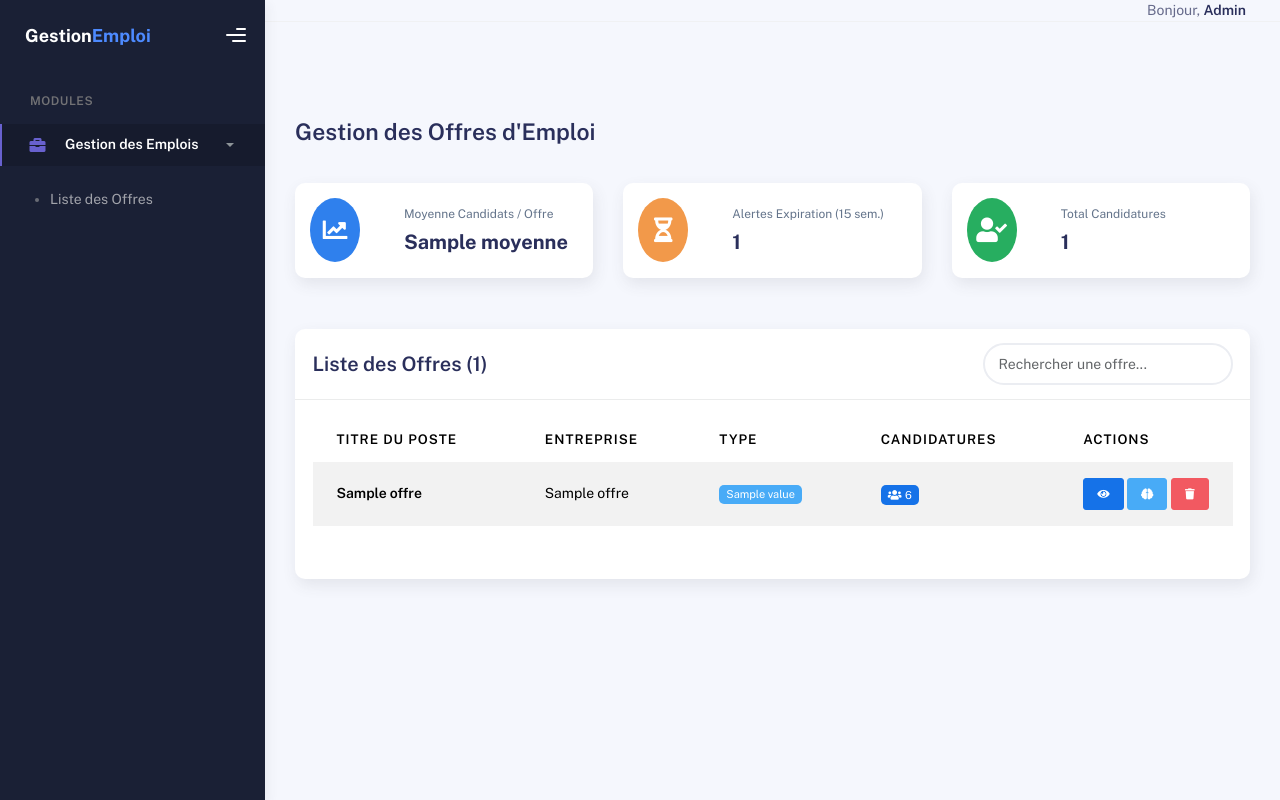
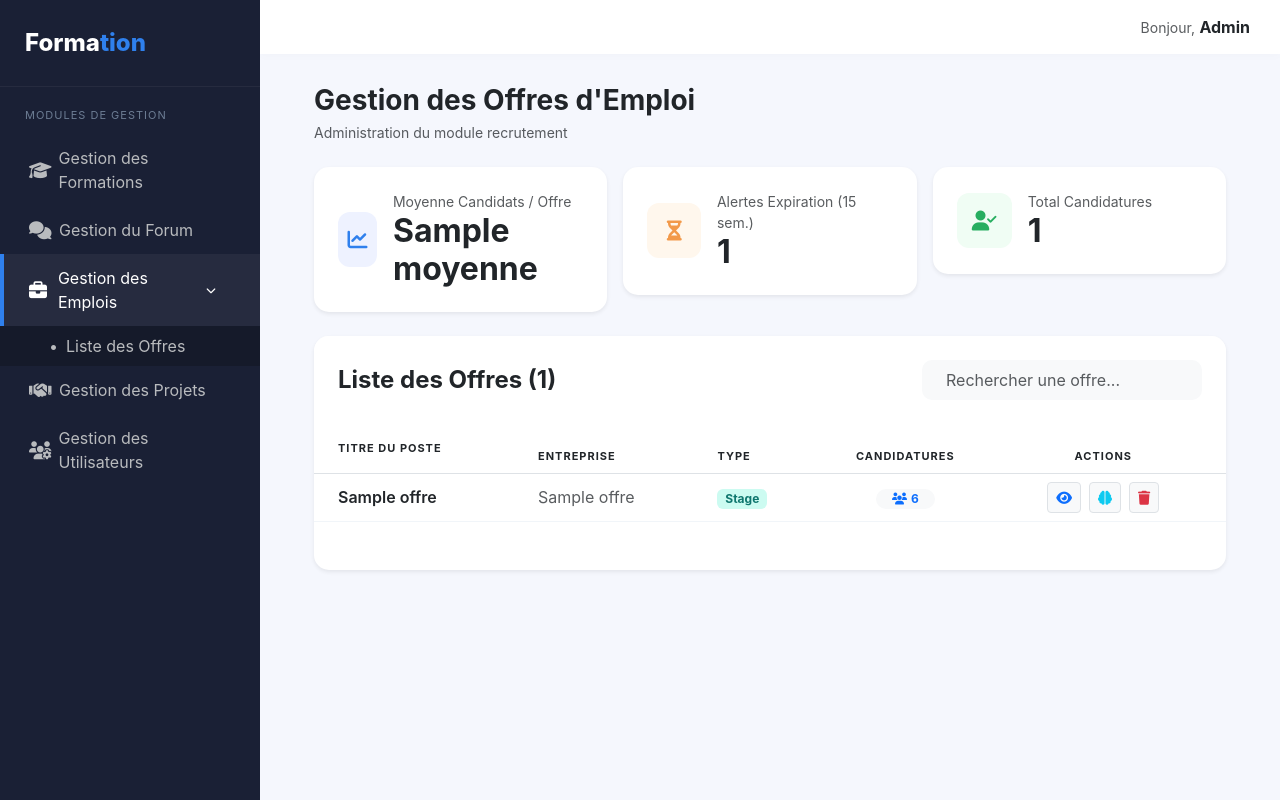
Before and after one commit to nour-elmi/Esprit-PIDEV-WEB-3A31-2026-Intellink, a Symfony app: template templates/emploi/back/offresBack.html.twig in a window 1280 px wide. Run offline with Twig, Linux system fonts and the light colour scheme; the template is opened without the code that fills it: most values are stand-ins (such as "Sample title", 1, 10 or a date in 2020); some libraries are stand-ins or nearby versions.

Commit message:
template back et deuxieme metier

```diff
--- a/templates/emploi/back/offresBack.html.twig
+++ b/templates/emploi/back/offresBack.html.twig
@@ -1,27 +1,58 @@
-{% extends 'emploi/back/back_emploi.html.twig' %}
+{% extends 'emploi/back_emploi.html.twig' %}
 
-{% block title %}Gestion des Offres{% endblock %}
+{% block title %}Gestion des Offres — Intellink{% endblock %}
 
 {% block body %}
-<div class="page-header">
-    <h3 class="fw-bold mb-3">Gestion des Offres d'Emploi</h3>
+<div class="container-fluid px-4">
+    <div class="page-header mb-4">
+        <h3 class="fw-bold mb-1">Gestion des Offres d'Emploi</h3>
+        <p class="text-muted small">Administration du module recrutement</p>
     </div>
 
     {# Section Statistiques #}
-<div class="row mb-4">
+    <div class="row mb-4 g-3">
         <div class="col-sm-6 col-md-4">
-        <div class="card card-stats card-round">
-            <div class="card-body">
-                <div class="row align-items-center">
-                    <div class="col-icon">
-                        <div class="icon-big text-center icon-primary bubble-shadow-small" style="background: #2F80ED; color: white; border-radius: 50%; width: 50px; height: 50px; line-height: 50px;">
-                            <i class="fas fa-chart-line"></i>
+            <div class="card border-0 shadow-sm" style="border-radius: 15px;">
+                <div class="card-body p-4">
+                    <div class="d-flex align-items-center">
+                        <div class="icon-box text-center" style="background: #eef2ff; color: #2F80ED; border-radius: 12px; width: 55px; height: 55px; display: flex; align-items: center; justify-content: center;">
+                            <i class="fas fa-chart-line fa-lg"></i>
+                        </div>
+                        <div class="ms-3">
+                            <p class="text-muted mb-0 small">Moyenne Candidats / Offre</p>
+                            <h2 class="mb-0 fw-bold">{{ stats.moyenne }}</h2>
                         </div>
                     </div>
-                    <div class="col col-stats ms-3">
-                        <div class="numbers">
-                            <p class="card-category" style="color: #64748b; font-size: 12px; margin-bottom: 0;">Moyenne Candidats / Offre</p>
-                            <h4 class="card-title" style="font-weight: 700; font-size: 20px;">{{ stats.moyenne }}</h4>
+                </div>
+            </div>
+        </div>
+
+        <div class="col-sm-6 col-md-4">
+            <div class="card border-0 shadow-sm" style="border-radius: 15px;">
+                <div class="card-body p-4">
+                    <div class="d-flex align-items-center">
+                        <div class="icon-box text-center" style="background: #fff7ed; color: #F2994A; border-radius: 12px; width: 55px; height: 55px; display: flex; align-items: center; justify-content: center;">
+                            <i class="fas fa-hourglass-half fa-lg"></i>
+                        </div>
+                        <div class="ms-3">
+                            <p class="text-muted mb-0 small">Alertes Expiration (15 sem.)</p>
+                            <h2 class="mb-0 fw-bold">{{ stats.countAlert }}</h2>
+                        </div>
+                    </div>
+                </div>
+            </div>
+        </div>
+
+        <div class="col-sm-6 col-md-4">
+            <div class="card border-0 shadow-sm" style="border-radius: 15px;">
+                <div class="card-body p-4">
+                    <div class="d-flex align-items-center">
+                        <div class="icon-box text-center" style="background: #f0fdf4; color: #27AE60; border-radius: 12px; width: 55px; height: 55px; display: flex; align-items: center; justify-content: center;">
+                            <i class="fas fa-user-check fa-lg"></i>
+                        </div>
+                        <div class="ms-3">
+                            <p class="text-muted mb-0 small">Total Candidatures</p>
+                            <h2 class="mb-0 fw-bold">{{ stats.totalCandidatures }}</h2>
                         </div>
                     </div>
                 </div>
@@ -29,100 +60,62 @@
         </div>
     </div>
 
-    <div class="col-sm-6 col-md-4">
-        <div class="card card-stats card-round">
-            <div class="card-body">
-                <div class="row align-items-center">
-                    <div class="col-icon">
-                        <div class="icon-big text-center icon-warning bubble-shadow-small" style="background: #F2994A; color: white; border-radius: 50%; width: 50px; height: 50px; line-height: 50px;">
-                            <i class="fas fa-hourglass-half"></i>
-                        </div>
-                    </div>
-                    <div class="col col-stats ms-3">
-                        <div class="numbers">
-                            <p class="card-category" style="color: #64748b; font-size: 12px; margin-bottom: 0;">Alertes Expiration (15 sem.)</p>
-                            <h4 class="card-title" style="font-weight: 700; font-size: 20px;">{{ stats.countAlert }}</h4>
+    {# Tableau des Offres #}
+    <div class="row">
+        <div class="col-md-12">
+            <div class="card border-0 shadow-sm" style="border-radius: 15px; overflow: hidden;">
+                <div class="card-header bg-white border-0 py-4 px-4">
+                    <div class="d-flex align-items-center justify-content-between flex-wrap">
+                        <h4 class="card-title mb-0 fw-bold">Liste des Offres ({{ offre.getTotalItemCount }})</h4>
+                        <div class="search-box">
+                            <input type="text" id="searchInput" placeholder="Rechercher une offre..."
+                                   class="form-control border-0 bg-light px-4" style="border-radius: 10px; width: 280px; height: 40px;">
                         </div>
                     </div>
                 </div>
-            </div>
-        </div>
-    </div>
-
-    <div class="col-sm-6 col-md-4">
-        <div class="card card-stats card-round">
-            <div class="card-body">
-                <div class="row align-items-center">
-                    <div class="col-icon">
-                        <div class="icon-big text-center icon-success bubble-shadow-small" style="background: #27AE60; color: white; border-radius: 50%; width: 50px; height: 50px; line-height: 50px;">
-                            <i class="fas fa-user-check"></i>
-                        </div>
-                    </div>
-                    <div class="col col-stats ms-3">
-                        <div class="numbers">
-                            <p class="card-category" style="color: #64748b; font-size: 12px; margin-bottom: 0;">Total Candidatures</p>
-                            <h4 class="card-title" style="font-weight: 700; font-size: 20px;">{{ stats.totalCandidatures }}</h4>
-                        </div>
-                    </div>
-                </div>
-            </div>
-        </div>
-    </div>
-</div>
-
-<div class="row">
-    <div class="col-md-12">
-        <div class="card">
-            <div class="card-header">
-                <div class="d-flex align-items-center flex-wrap gap-3">
-                    <h4 class="card-title mb-0">Liste des Offres ({{ offre.getTotalItemCount }})</h4>
-
-                    <div class="d-flex align-items-center gap-2 ms-auto">
-                        <input type="text" id="searchInput" placeholder="Rechercher une offre..."
-                               class="form-control" style="border-radius: 25px; width: 250px;">
-                    </div>
-                </div>
-            </div>
-            <div class="card-body">
+                <div class="card-body p-0">
                     <div class="table-responsive">
-                    <table class="table table-striped table-hover">
-                        <thead>
-                            <tr>
-                                <th>Titre du Poste</th>
+                        <table class="table align-middle mb-0">
+                            <thead class="bg-light">
+                                <tr style="text-transform: uppercase; font-size: 11px; letter-spacing: 1px; color: #64748b;">
+                                    <th class="ps-4 py-3">Titre du Poste</th>
                                     <th>Entreprise</th>
                                     <th>Type</th>
-                                <th>Candidatures</th>
-                                <th style="width: 120px;">Actions</th>
+                                    <th class="text-center">Candidatures</th>
+                                    <th class="text-center pe-4">Actions</th>
                                 </tr>
                             </thead>
                             <tbody>
                                 {% for emploi in offre %}
-                            <tr class="offre-row" data-titre="{{ emploi.titre|lower }}">
-                                <td><strong>{{ emploi.titre }}</strong></td>
-                                <td>{{ emploi.nomEntreprise }}</td>
-                                <td><span class="badge badge-info">{{ emploi.typeContrat.value }}</span></td>
+                                <tr class="offre-row" data-titre="{{ emploi.titre|lower }}" style="border-bottom: 1px solid #f1f5f9; transition: 0.3s;">
+                                    <td class="ps-4">
+                                        <span class="fw-semibold text-dark">{{ emploi.titre }}</span>
+                                    </td>
+                                    <td class="text-muted">{{ emploi.nomEntreprise }}</td>
                                     <td>
-                                    <span class="badge badge-primary">
+                                        {% if emploi.typeContrat.value == 'Freelance' %}
+                                            <span class="badge" style="background-color: #e0f2fe; color: #0369a1;">Freelance</span>
+                                        {% elseif emploi.typeContrat.value == 'CDI' %}
+                                            <span class="badge" style="background-color: #e0e7ff; color: #4338ca;">CDI</span>
+                                        {% else %}
+                                            <span class="badge" style="background-color: #ccfbf1; color: #0f766e;">Stage</span>
+                                        {% endif %}
+                                    </td>
+                                    <td class="text-center">
+                                        <span class="badge rounded-pill bg-light text-primary px-3">
                                             <i class="fas fa-users me-1"></i>{{ emploi.listeParticipations|length }}
                                         </span>
                                     </td>
-                                <td>
-                                    <div class="d-flex gap-1">
-                                        <a href="{{ path('showListeBack', {'id': emploi.id}) }}" class="btn btn-primary btn-sm">
+                                    <td class="pe-4 text-center">
+                                        <div class="d-flex gap-2 justify-content-center">
+                                            <a href="{{ path('showListeBack', {'id': emploi.id}) }}" class="btn btn-sm btn-light text-primary border shadow-none">
                                                 <i class="fas fa-eye"></i>
                                             </a>
-
-                                        {# NOUVEAU BOUTON GAP ANALYSIS #}
-                                        <button type="button"
-                                                class="btn btn-info btn-sm gap-analysis-btn"
-                                                data-id="{{ emploi.id }}"
-                                                data-bs-toggle="tooltip"
-                                                data-bs-html="true"
-                                                title="Chargement de l'analyse...">
+                                            <button type="button" class="btn btn-sm btn-light text-info border gap-analysis-btn shadow-none"
+                                                    data-id="{{ emploi.id }}" data-bs-toggle="tooltip" data-bs-html="true" title="Analyse IA">
                                                 <i class="fas fa-brain"></i>
                                             </button>
-
-                                        <a href="#" class="btn btn-danger btn-sm" onclick="return confirm('Supprimer ?')">
+                                            <a href="#" class="btn btn-sm btn-light text-danger border shadow-none" onclick="return confirm('Supprimer définitivement ?')">
                                                 <i class="fa fa-trash"></i>
                                             </a>
                                         </div>
@@ -132,8 +125,9 @@
                             </tbody>
                         </table>
                     </div>
-                <div class="navigation d-flex justify-content-center mt-4">
+                    <div class="navigation d-flex justify-content-center py-4">
                         {{ knp_pagination_render(offre) }}
+                    </div>
                 </div>
             </div>
         </div>
@@ -142,49 +136,47 @@
 {% endblock %}
 
 {% block javascripts %}
+<script src="https://code.jquery.com/jquery-3.6.0.min.js"></script>
 <script>
 $(document).ready(function () {
+    // Tooltips Bootstrap 5
+    var tooltipTriggerList = [].slice.call(document.querySelectorAll('[data-bs-toggle="tooltip"]'))
+    var tooltipList = tooltipTriggerList.map(function (tooltipTriggerEl) {
+        return new bootstrap.Tooltip(tooltipTriggerEl)
+    });
+
+    // Recherche instantanée
     $('#searchInput').on('input', function() {
         var value = $(this).val().toLowerCase();
         $('.offre-row').filter(function() {
             $(this).toggle($(this).data('titre').indexOf(value) > -1)
         });
     });
-});
 
-//analysis gap
-$(document).ready(function () {
-    // Initialisation des tooltips Bootstrap
-    var tooltipTriggerList = [].slice.call(document.querySelectorAll('[data-bs-toggle="tooltip"]'))
-    var tooltipList = tooltipTriggerList.map(function (tooltipTriggerEl) {
-        return new bootstrap.Tooltip(tooltipTriggerEl)
-    });
-
-    // Gestion du survol dynamique
+    // Gap Analysis (IA)
 $('.gap-analysis-btn').on('mouseenter', function () {
     const btn = $(this);
     const id = btn.data('id');
-        const tooltip = bootstrap.Tooltip.getInstance(this);
 
-        // On ne fait l'appel que si on n'a pas déjà chargé l'info
     if (btn.attr('data-loaded') !== 'true') {
+        // Optionnel : Ajouter un spinner pendant le chargement
+        btn.html('<i class="fas fa-spinner fa-spin"></i>');
+
         fetch(`/api/gap-analysis/${id}`)
             .then(res => res.json())
             .then(data => {
+                // On met à jour le contenu
                 btn.attr('data-bs-original-title', data.html);
-                    tooltip.show(); // Forcer la mise à jour de l'affichage
+
+                // On réinitialise le tooltip pour qu'il prenne en compte le nouveau HTML
+                const tooltip = bootstrap.Tooltip.getInstance(btn[0]);
+                tooltip.show();
+
+                btn.html('<i class="fas fa-brain"></i>'); // Remet l'icône cerveau
                 btn.attr('data-loaded', 'true');
             });
     }
 });
-
-    // Ton code de recherche existant
-    $('#searchInput').on('input', function() {
-        var value = $(this).val().toLowerCase();
-        $('.offre-row').filter(function() {
-            $(this).toggle($(this).data('titre').indexOf(value) > -1)
-        });
-    });
 });
 </script>
 {% endblock %}
--- /dev/null
+++ b/templates/emploi/back_emploi.html.twig
@@ -0,0 +1,154 @@
+<!DOCTYPE html>
+<html lang="fr">
+<head>
+    <meta charset="UTF-8">
+    <meta name="viewport" content="width=device-width, initial-scale=1.0">
+    <title>{% block title %}Administration{% endblock %} — Intellink</title>
+
+    <link rel="stylesheet" href="https://cdnjs.cloudflare.com/ajax/libs/font-awesome/6.4.0/css/all.min.css">
+    <link rel="stylesheet" href="https://cdn.jsdelivr.net/npm/bootstrap@5.3.0/dist/css/bootstrap.min.css">
+
+    <style>
+        :root {
+            --sidebar-bg: #1a2035; /* Couleur sombre comme sur la photo */
+            --sidebar-text: #b9bbbe;
+            --active-blue: #2F80ED;
+        }
+
+        body { background-color: #f5f7fd; font-family: 'Inter', sans-serif; overflow-x: hidden; }
+
+        /* Sidebar Style */
+        .sidebar {
+            width: 260px;
+            height: 100vh;
+            position: fixed;
+            background: var(--sidebar-bg);
+            color: white;
+            z-index: 1000;
+            transition: all 0.3s;
+        }
+
+        .sidebar-header {
+            padding: 25px;
+            font-size: 24px;
+            font-weight: 800;
+            color: #fff;
+            border-bottom: 1px solid rgba(255,255,255,0.05);
+        }
+
+        .sidebar-header span { color: var(--active-blue); }
+
+        .nav-category {
+            padding: 20px 25px 10px;
+            font-size: 11px;
+            text-transform: uppercase;
+            letter-spacing: 1px;
+            color: #6d7d94;
+        }
+
+        .nav-link {
+            padding: 12px 25px;
+            color: var(--sidebar-text);
+            display: flex;
+            align-items: center;
+            transition: 0.2s;
+            border-left: 4px solid transparent;
+        }
+
+        .nav-link i { width: 30px; font-size: 18px; }
+        .nav-link:hover, .nav-link.active {
+            color: white;
+            background: rgba(255,255,255,0.05);
+            border-left-color: var(--active-blue);
+        }
+
+        .submenu {
+            background: rgba(0,0,0,0.2);
+            padding-left: 20px;
+            display: none;
+        }
+        .nav-item.open .submenu { display: block; }
+
+        /* Main Content */
+        .main-panel {
+            margin-left: 260px;
+            min-height: 100vh;
+            padding: 30px;
+        }
+
+        /* Top Bar Profile */
+        .top-bar {
+            background: white;
+            padding: 15px 30px;
+            margin: -30px -30px 30px -30px;
+            display: flex;
+            justify-content: flex-end;
+            box-shadow: 0 2px 10px rgba(0,0,0,0.02);
+        }
+    </style>
+</head>
+<body>
+
+<div class="sidebar">
+    <div class="sidebar-header">
+        Forma<span>tion</span>
+    </div>
+
+    <div class="nav-category">Modules de Gestion</div>
+
+    <div class="nav-item">
+        <a href="#" class="nav-link">
+            <i class="fas fa-graduation-cap"></i> Gestion des Formations
+        </a>
+    </div>
+
+    <div class="nav-item">
+        <a href="#" class="nav-link">
+            <i class="fas fa-comments"></i> Gestion du Forum
+        </a>
+    </div>
+
+    <div class="nav-item open">
+        <a href="#menuEmploi" class="nav-link active" data-bs-toggle="collapse">
+            <i class="fas fa-briefcase"></i> Gestion des Emplois <i class="fas fa-chevron-down ms-auto" style="font-size: 10px;"></i>
+        </a>
+        <div class="collapse show" id="menuEmploi">
+            <ul class="nav flex-column submenu">
+                <li class="nav-item">
+                    <a class="nav-link py-2" href="{{ path('showoffreBack') }}">
+                        <span class="dot me-2">•</span> Liste des Offres
+                    </a>
+                </li>
+            </ul>
+        </div>
+    </div>
+
+    <div class="nav-item">
+        <a href="#" class="nav-link">
+            <i class="fas fa-handshake"></i> Gestion des Projets
+        </a>
+    </div>
+
+    <div class="nav-item">
+        <a href="#" class="nav-link">
+            <i class="fas fa-users-cog"></i> Gestion des Utilisateurs
+        </a>
+    </div>
+</div>
+
+<div class="main-panel">
+    <div class="top-bar">
+        <div class="profile-info">
+            <span class="text-muted small">Bonjour,</span>
+            <span class="fw-bold text-dark">Admin</span>
+        </div>
+    </div>
+
+    {% block body %}{% endblock %}
+</div>
+
+<script src="https://code.jquery.com/jquery-3.6.0.min.js"></script>
+<script src="https://cdn.jsdelivr.net/npm/bootstrap@5.3.0/dist/js/bootstrap.bundle.min.js"></script>
+{% block javascripts %}{% endblock %}
+</body>
+</html>
--- a/templates/emploi/base_emploi.html.twig
+++ b/templates/emploi/base_emploi.html.twig
@@ -73,11 +73,7 @@
 
 {% block body %}{% endblock %}
 
-<footer class="formation-footer">
-    <div class="container text-center py-4">
-        <p>© 2026 <span>Intellink</span> — Gestion d'Offres d'Emploi</p>
-    </div>
-</footer>
+
 
 <script src="https://cdn.jsdelivr.net/npm/bootstrap@5.3.0/dist/js/bootstrap.bundle.min.js"></script>
 <script>
```
Also changed, not shown: src/Controller/EmploiController.php (+31 -7 lines), src/Service/AdzunaService.php (line endings or trailing spaces), 1 other file. Lines whose indentation alone changed are shown as unchanged.
